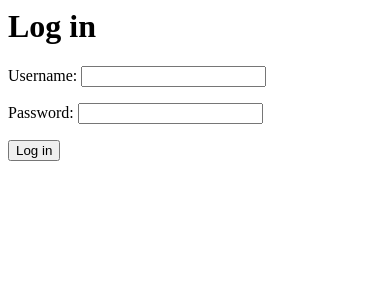
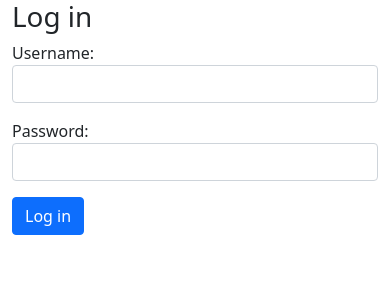
Before and after one commit to ZebinLiao/clucker, a Django app: page /log_in/ in a window 390 px wide. Shown: the top 300 px of the page. Run offline with Django 3.2, Linux system fonts and the light colour scheme; some libraries are stand-ins or nearby versions.

Commit message:
Render log_in template with bootstrap

```diff
--- a/microblogs/templates/log_in.html
+++ b/microblogs/templates/log_in.html
@@ -1,16 +1,18 @@
-<html>
-<head>
-  <title>Clucker</title>
-</head>
-  <body>
+{% extends "base.html" %}
+{% block body %}
+<div class="container">
+  <siv class="row">
+    <siv class="col-sm-12 col-md-6 offset-md-3">
       <h1>Log in</h1>
       {% for message in messages %}
         <p><b>{{ message }}</b></p>
       {% endfor %}
       <form action="{% url 'log_in' %}" method="post">
         {% csrf_token %}
-      {{ form.as_p }}
-      <input type="submit" value="Log in">
+        {% include 'partials/bootstrap_form.html' with form=form %}
+        <input type="submit" value="Log in" class="btn btn-primary">
       </form>
-  </body>
-</html>
+    </div>
+  </div>
+</div>
+{% endblock %}
```
Lines whose indentation alone changed are shown as unchanged.
